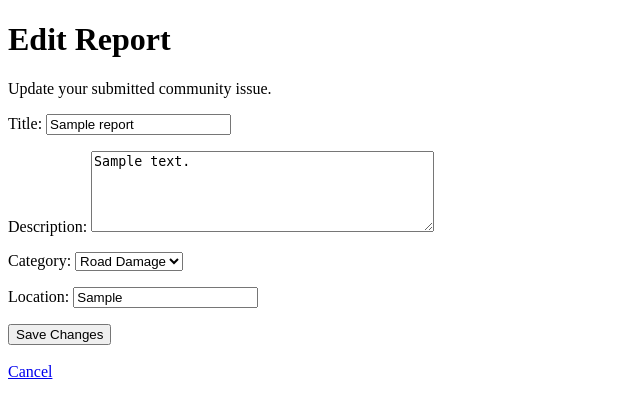
After one commit to alyanaiscoding/iAksyon-Campugan-KirsteneAlyana-G7, a Django app: page /reports/1/edit/ in a window 1280 px wide. The commit adds this page. Shown: the top 418 px of the page, without its empty margins (0-640 px from the left). Run offline with Django 5.2, Linux system fonts and the light colour scheme; a user stored in the database is signed in; tables that the repository leaves empty hold one stand-in row (values such as "Sample post"); parts of the project's set-up code (start-up, migrations or seed data) failed here and were passed over.

Commit message:
feat: implement report edit template and navigation

```diff
--- /dev/null
+++ b/templates/reports/report_edit.html
@@ -0,0 +1,26 @@
+<!DOCTYPE html>
+<html lang="en">
+<head>
+    <meta charset="UTF-8">
+    <meta name="viewport" content="width=device-width, initial-scale=1.0">
+    <title>Edit Report | iAksyon</title>
+</head>
+<body>
+
+    <h1>Edit Report</h1>
+
+    <p>Update your submitted community issue.</p>
+
+    <form method="POST">
+        {% csrf_token %}
+        {{ form.as_p }}
+
+        <button type="submit">Save Changes</button>
+    </form>
+
+    <br>
+
+    <a href="{% url 'report_list' %}">Cancel</a>
+
+</body>
+</html>
--- a/templates/reports/report_list.html
+++ b/templates/reports/report_list.html
@@ -29,6 +29,12 @@
 
         <p><strong>Date Submitted:</strong> {{ report.created_at|date:"F d, Y - h:i A" }}</p>
 
+        {% if report.status == "PENDING" %}
+            <a href="{% url 'report_update' report.pk %}">
+                Edit Report
+            </a>
+        {% endif %}
+
         <hr>
 
     {% empty %}
```
